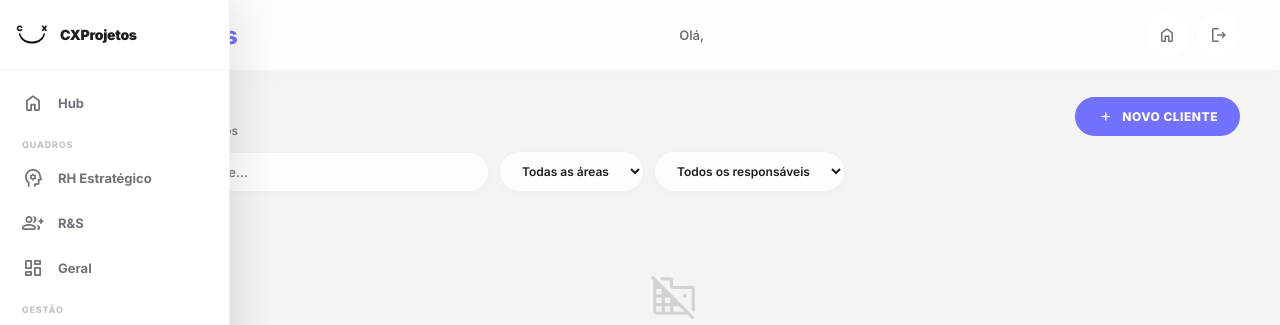
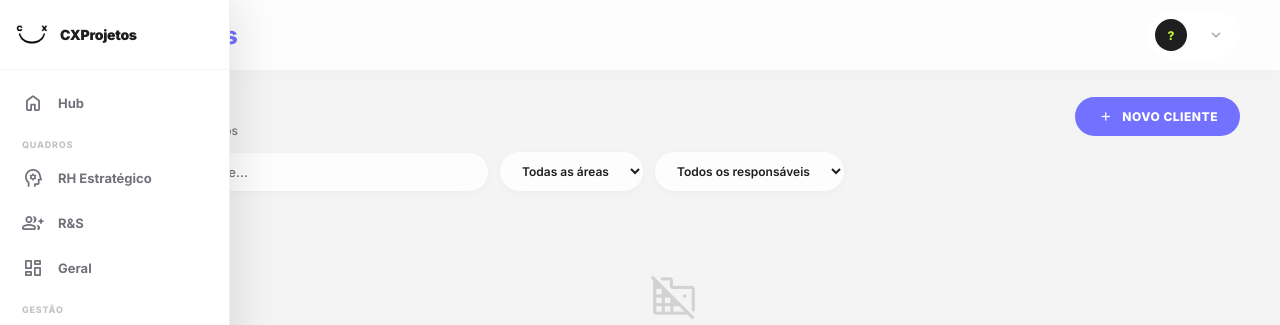
Before and after one commit to conexaocxcomercial-web/CXData-Lab, a Flask app: template templates/clientes.html in a window 1280 px wide. Shown: the top 325 px of the page. Run offline with Flask 3, Linux system fonts and the light colour scheme; the template is opened without the code that fills it, so the values that code supplies are empty.

Commit message:
Update clientes.html

```diff
--- a/templates/clientes.html
+++ b/templates/clientes.html
@@ -117,11 +117,7 @@
 <body>
     <div class="top-bar">
         <div class="top-bar-logo" onclick="window.location.href='/'">CX<span>Projetos</span></div>
-        <span style="font-size:13px; font-weight:600; color:var(--text-muted);">Olá, <strong id="nomeUsuario" style="color:var(--text-main);"></strong></span>
-        <div style="display:flex; align-items:center; gap:10px;">
-            <div class="btn-icon-round" onclick="window.location.href='/'" title="Início"><span class="material-symbols-rounded" style="font-size:20px;">home</span></div>
-            <div class="btn-icon-round danger" onclick="window.location.href='/logout'" title="Sair"><span class="material-symbols-rounded" style="font-size:20px;">logout</span></div>
-        </div>
+        {% include '_usermenu.html' %}
     </div>
 
     {% include '_sidebar.html' %}
@@ -224,7 +220,7 @@
         };
 
         document.addEventListener('DOMContentLoaded', () => {
-            document.getElementById('nomeUsuario').textContent = nomeUsuario;
+            var _nu = document.getElementById('nomeUsuario'); if(_nu) _nu.textContent = nomeUsuario;
             carregarClientes();
         });
 
```
